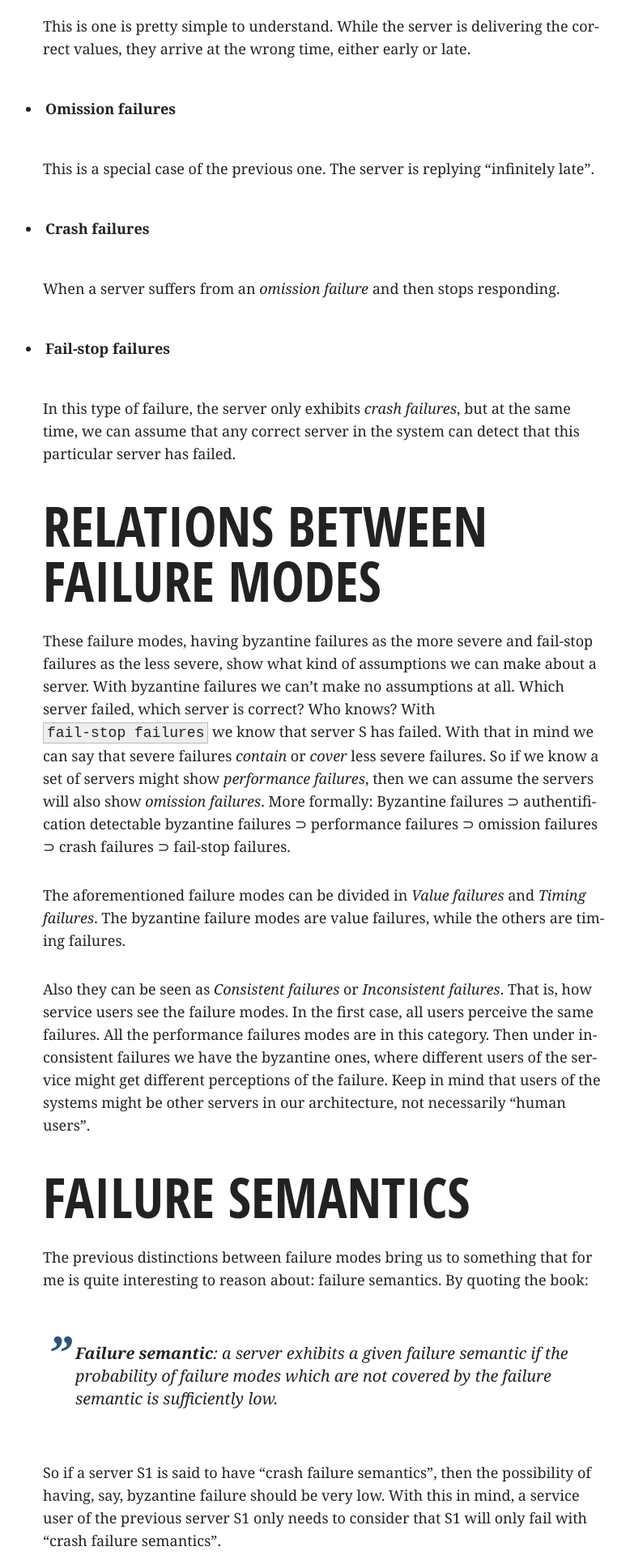
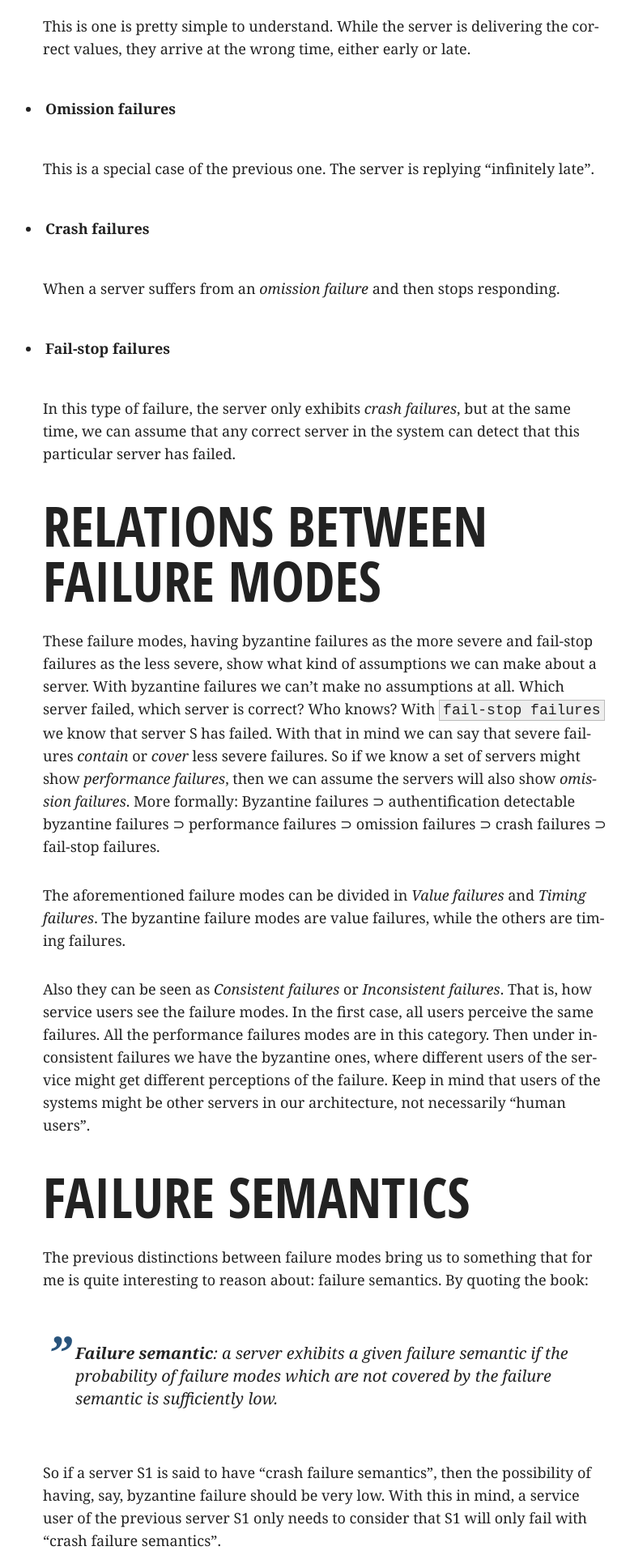
Before and after one commit to videlalvaro/videlalvaro.github.io, a Jekyll site: the page built from _posts/2013-12-20-failure-modes-in-distributed-systems.md, in a window 1280 px wide. Shown: the part 1419-3339 px from the top of the page at 81% size, without its empty margins (239-1017 px from the left). Built offline with Jekyll 4.4.1, drawn with Linux system fonts in a browser that asks for light colours; comment, search, counter and statistics services are not loaded.

Commit message:
fixes code wrap

```diff
--- a/css/screen.css
+++ b/css/screen.css
@@ -467,7 +467,12 @@ article code {
   border: 1px solid #bbbbbb;
   padding: .2rem .4rem;
   overflow-x: scroll;
-  white-space:nowrap;}
+  -ms-word-break: keep-all;
+  word-break: keep-all;
+  word-break: keep-word;
+  -webkit-hyphens: none;
+  -moz-hyphens: none;
+  hyphens: none;}
 article pre code {
   padding: 1rem; }
 article blockquote {
```
